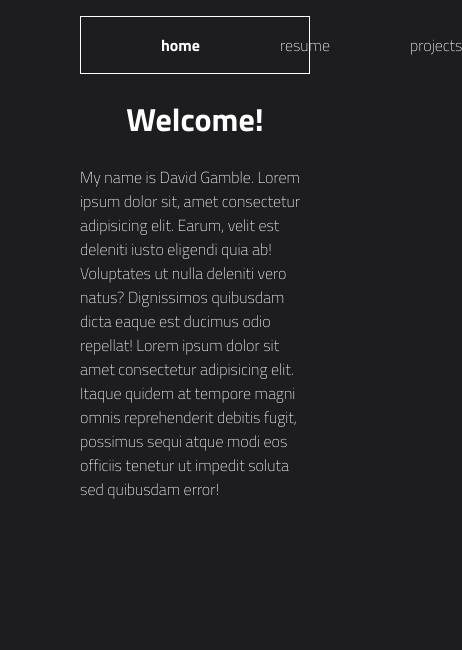
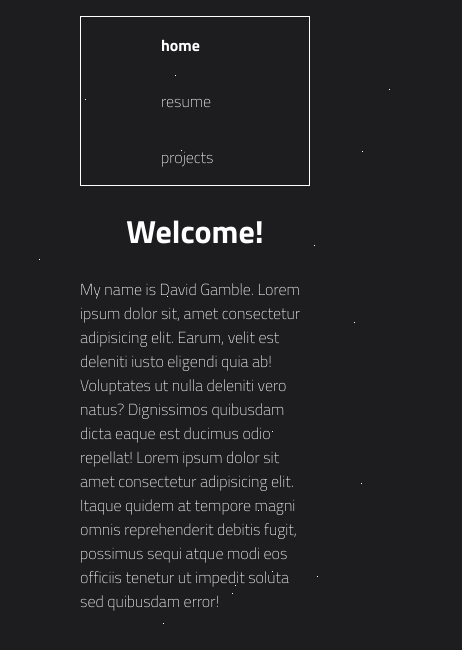
Before and after one commit to DavidDGamble/portfolio, a React (Create React App) app: page / in a window 390 px wide. Shown: the top 650 px of the page, 462 px wide, since content can reach past the window. Built offline with nearby package versions, Linux system fonts and the light colour scheme.

Commit message:
Add bootstrap and react-bootstrap to project.

```diff
--- a/package.json
+++ b/package.json
@@ -6,7 +6,9 @@
     "@testing-library/jest-dom": "^5.16.5",
     "@testing-library/react": "^13.4.0",
     "@testing-library/user-event": "^13.5.0",
+    "bootstrap": "^5.3.0",
     "react": "^18.2.0",
+    "react-bootstrap": "^2.8.0",
     "react-dom": "^18.2.0",
     "react-scripts": "5.0.1",
     "web-vitals": "^2.1.4"
--- a/src/components/App.jsx
+++ b/src/components/App.jsx
@@ -45,9 +45,7 @@ const App = () => {
         resume = {resume}
         projects = {projects}
       />
-      <div className='container'>
-        {curVisibleState}
-      </div>
+      {curVisibleState}
     </div>
   );
 }
--- a/src/components/Header.jsx
+++ b/src/components/Header.jsx
@@ -1,22 +1,31 @@
 import React from "react";
 import PropTypes from 'prop-types'
+import Container from 'react-bootstrap/Container';
+import Nav from 'react-bootstrap/Nav';
+import Navbar from 'react-bootstrap/Navbar';
 import "../styles/Header.css";
 
 const Header = (props) => {
   return (
     <div className="header">
-      <div className="linkContainer">
+      <Navbar bg="dark" data-bs-theme="dark">
+        <Container>
+          <Nav className="me-auto">
+            <Nav.Link className="linkContainer">
               <p className={props.home ? "link2" : "link"}
                 onClick={props.handleHome}>home</p>
-      </div>
-      <div className="linkContainer">
+            </Nav.Link>
+            <Nav.Link className="linkContainer">
               <p className={props.resume ? "link2" : "link"}
                 onClick={props.handleResume}>resume</p>
-      </div>
-      <div className="linkContainer">
+            </Nav.Link>
+            <Nav.Link className="linkContainer">
               <p className={props.projects ? "link2" : "link"}
                 onClick={props.handleProjects}>projects</p>
-      </div>
+            </Nav.Link>
+          </Nav>
+        </Container>
+      </Navbar>
     </div>
   );
 }
--- a/src/components/Home.jsx
+++ b/src/components/Home.jsx
@@ -1,5 +1,6 @@
 import React from "react";
 import Rocket from './Rocket';
+import StarBackground from "./StarBackground";
 
 const Home = () => {
   return (
@@ -7,6 +8,7 @@ const Home = () => {
       <h1>Welcome!</h1>
       <p>My name is David Gamble. Lorem ipsum dolor sit, amet consectetur adipisicing elit. Earum, velit est deleniti iusto eligendi quia ab! Voluptates ut nulla deleniti vero natus? Dignissimos quibusdam dicta eaque est ducimus odio repellat!  Lorem ipsum dolor sit amet consectetur adipisicing elit. Itaque quidem at tempore magni omnis reprehenderit debitis fugit, possimus sequi atque modi eos officiis tenetur ut impedit soluta sed quibusdam error!</p>
       <Rocket />
+      <StarBackground />
     </div>
   );
 }
--- a/src/components/Projects.jsx
+++ b/src/components/Projects.jsx
@@ -4,7 +4,7 @@ import '../styles/Projects.css';
 const Projects = () => {
   return (
     <div className="projects">
-      <h1>Projects</h1>
+      <h1 style={{ textAlign: 'center' }}>Projects</h1>
     </div>
   );
 }
--- /dev/null
+++ b/src/components/StarBackground.jsx
@@ -0,0 +1,54 @@
+import React, { useEffect, useState } from 'react';
+
+const StarBackground = () => {
+  const [stars, setStars] = useState([]);
+
+  useEffect(() => {
+    const interval = setInterval(() => {
+      // Generate a new star with random coordinates
+      const x = Math.floor(Math.random() * window.innerWidth);
+      const y = Math.floor(Math.random() * window.innerHeight);
+      const newStar = { x, y };
+
+      setStars(prevStars => [...prevStars, newStar]);
+    }, 250); // Add a new star every second
+
+    // Clear interval after 20 seconds
+    setTimeout(() => {
+      clearInterval(interval);
+    }, 20000);
+
+    return () => {
+      clearInterval(interval);
+    };
+  }, []);
+
+  return (
+    <div
+      // style={{
+      //   position: 'fixed',
+      //   top: 0,
+      //   left: 0,
+      //   width: '100%',
+      //   height: '100%',
+      //   background: 'black',
+      // }}
+    >
+      {stars.map((star, index) => (
+        <div
+          key={index}
+          style={{
+            position: 'absolute',
+            top: star.y,
+            left: star.x,
+            width: '1px',
+            height: '1px',
+            background: 'white',
+          }}
+        />
+      ))}
+    </div>
+  );
+};
+
+export default StarBackground;
--- a/src/styles/Projects.css
+++ b/src/styles/Projects.css
@@ -0,0 +1,3 @@
+h1 {
+  text-align: center;
+}
--- a/src/styles/Resume.css
+++ b/src/styles/Resume.css
@@ -3,7 +3,7 @@
   flex-direction: column;
 }
 
-h1 {
+.resume > h1 {
   text-align: center;
 }
 
```
Lines whose indentation alone changed are shown as unchanged.
